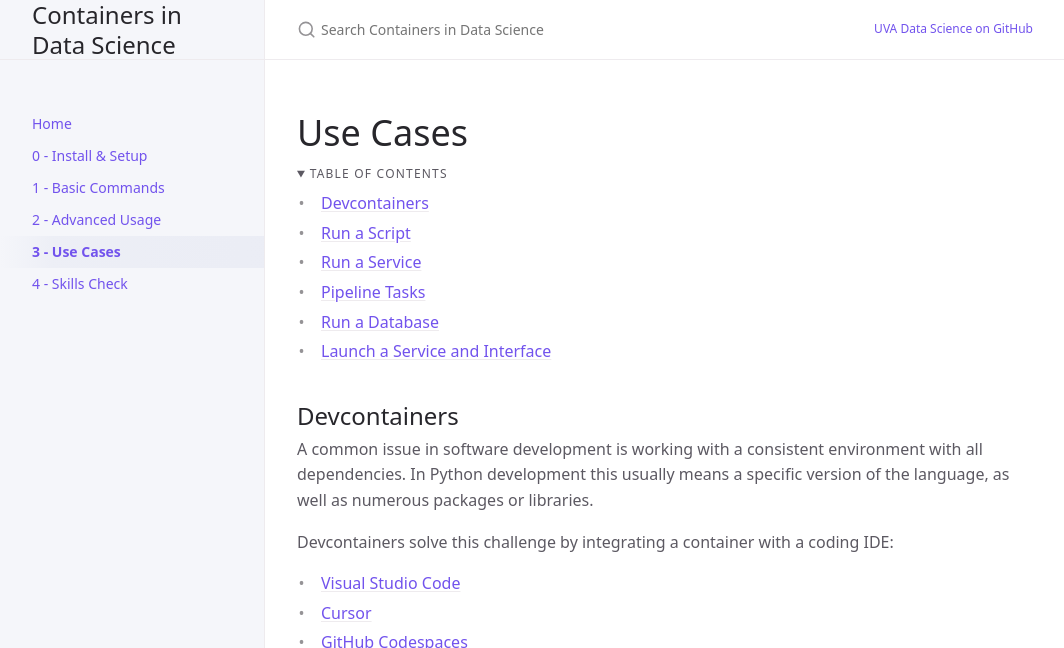
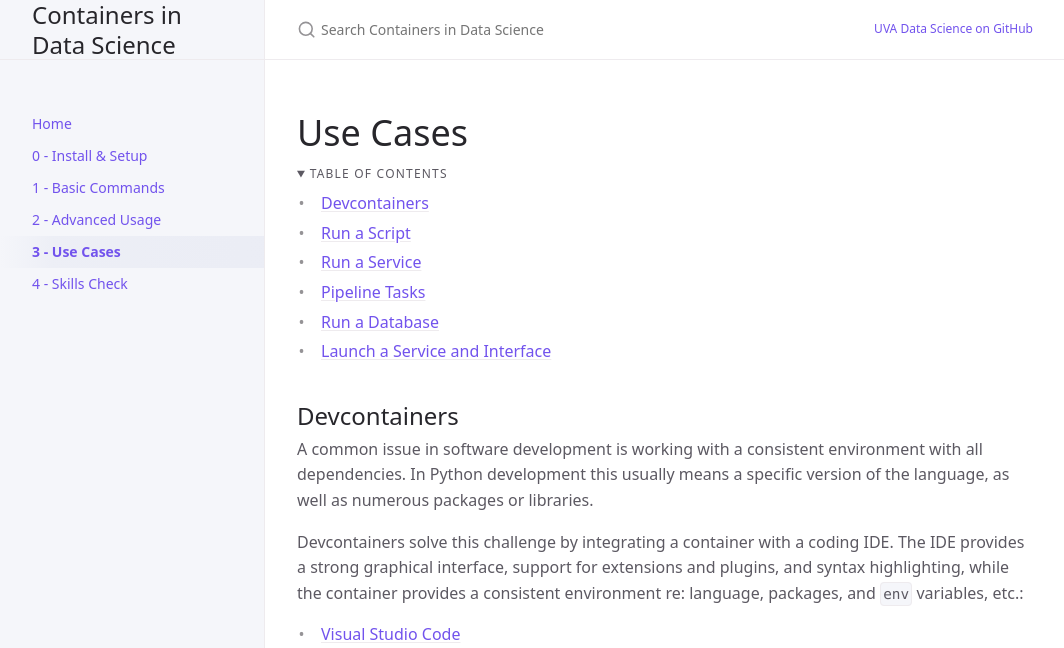
Before and after one commit to UVADS/container-basics, a Jekyll site: the page built from docs/use-cases.md, in a window 1280 px wide and 900 px high, cut to the strip 0-648 px from the top of the window. Shown: the whole strip, without its empty margins (107-1171 px from the left). Built offline with Jekyll 4.4.1, drawn with Linux system fonts in a browser that asks for light colours; cached includes are drawn as plain includes.

Commit message:
use cases

```diff
--- a/docs/use-cases.md
+++ b/docs/use-cases.md
@@ -22,7 +22,7 @@ last_modified_date: "2025-06-10 02:13AM"
 
 A common issue in software development is working with a consistent environment with all dependencies. In Python development this usually means a specific version of the language, as well as numerous packages or libraries.
 
-Devcontainers solve this challenge by integrating a container with a coding IDE:
+Devcontainers solve this challenge by integrating a container with a coding IDE. The IDE provides a strong graphical interface, support for extensions and plugins, and syntax highlighting, while the container provides a consistent environment re: language, packages, and `env` variables, etc.:
 
 - [Visual Studio Code](https://code.visualstudio.com/docs/devcontainers/create-dev-container)
 - [Cursor](https://www.cursor.com/)
```
